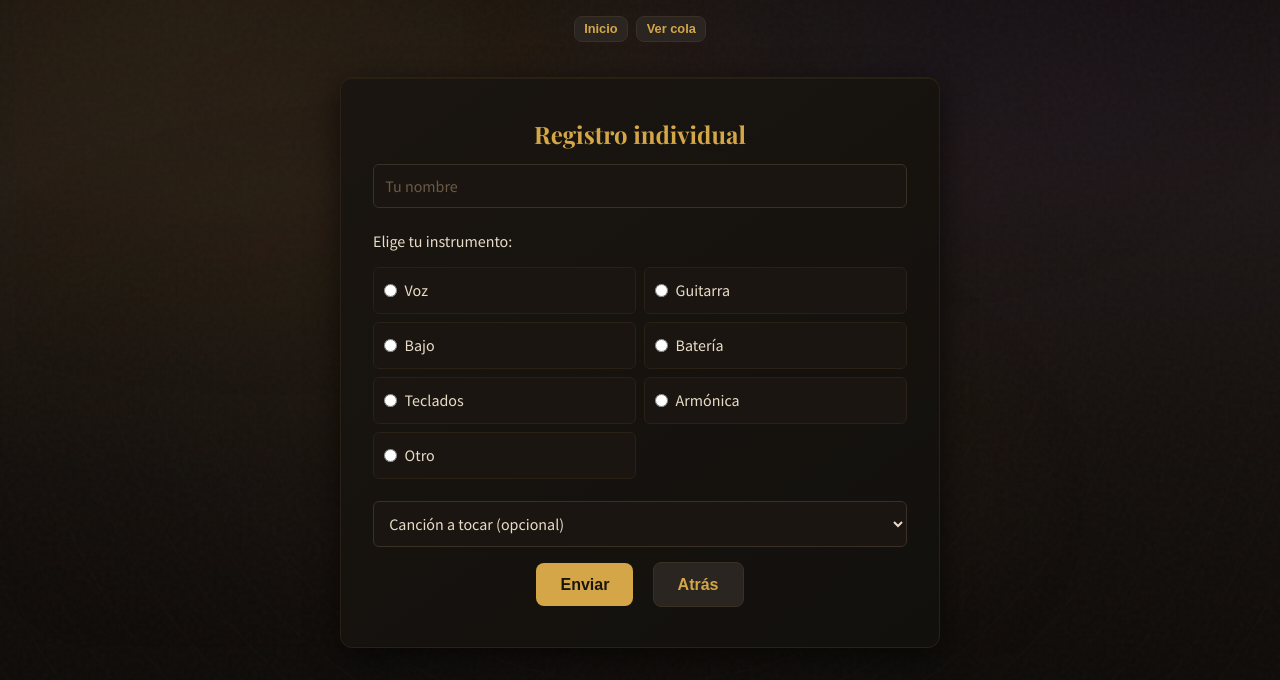
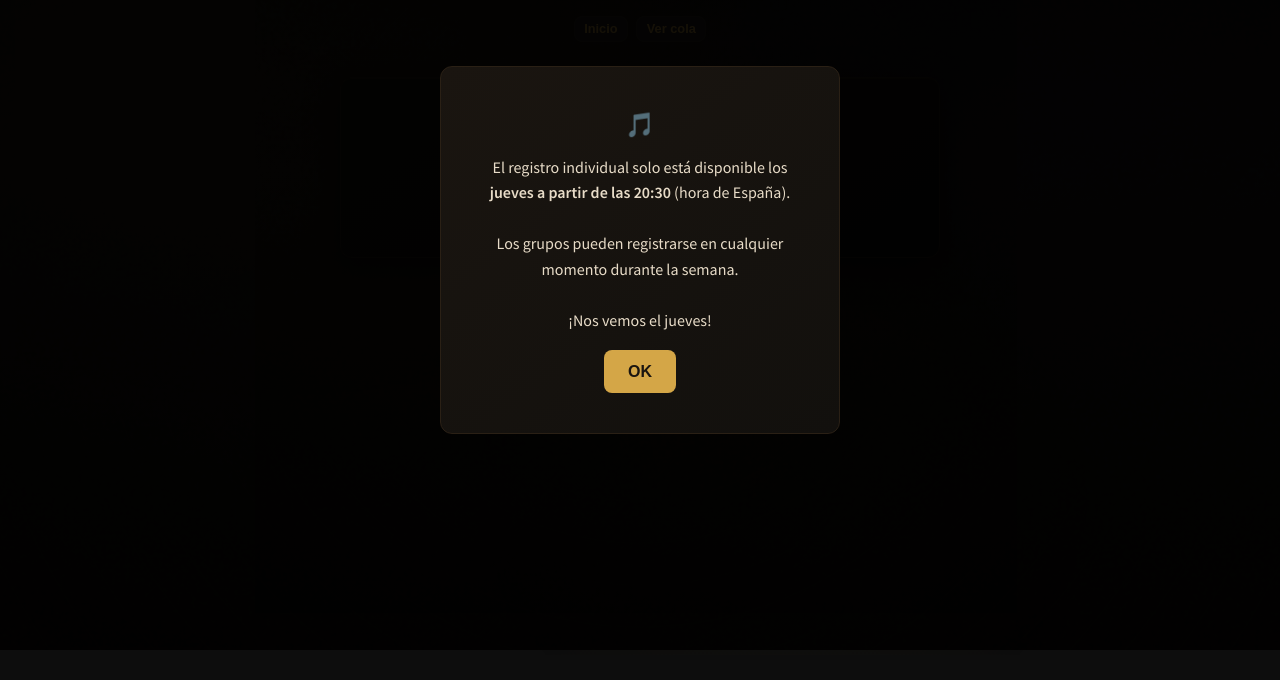
Before and after one commit to Nach-o/blues-jam-app, a website: page public/register.html in a window 1280 px wide. Both pictures are taken after a click on the button "Individual". Shown: the part 150-830 px from the top of the page. After the commit the page ends 800 px from the top, so only its background shows below. Drawn offline with nearby package versions, Linux system fonts and the light colour scheme.

Commit message:
feat: solo registration only opens Thursdays 20:30 Spain time, popup explains in ES/EN

```diff
--- a/public/register.html
+++ b/public/register.html
@@ -63,6 +63,24 @@
     </div>
   </div>
 
+  <!-- Solo time-gate popup -->
+  <div class="pin-overlay hidden" id="solo-popup">
+    <div class="pin-box" style="max-width:400px;">
+      <h2 style="color:#d4a647;">&#127925;</h2>
+      <p class="mt-1" id="solo-popup-msg-es" style="line-height:1.6;">
+        El registro individual solo est&aacute; disponible los <strong>jueves a partir de las 20:30</strong> (hora de Espa&ntilde;a).<br><br>
+        Los grupos pueden registrarse en cualquier momento durante la semana.<br><br>
+        &iexcl;Nos vemos el jueves!
+      </p>
+      <p class="mt-1 hidden" id="solo-popup-msg-en" style="line-height:1.6;">
+        Solo registration is only available on <strong>Thursdays from 20:30</strong> (Spain time).<br><br>
+        Groups can register anytime during the week.<br><br>
+        See you on Thursday!
+      </p>
+      <button class="mt-1" onclick="closeSoloPopup()">OK</button>
+    </div>
+  </div>
+
   <script src="i18n.js"></script>
   <script src="songs.js"></script>
   <script>
@@ -115,13 +133,36 @@
       });
     };
 
+    function isSoloOpen() {
+      // Solo registration opens Thursdays at 20:30 Spain time (Europe/Madrid)
+      const now = new Date();
+      const spain = new Date(now.toLocaleString("en-US", { timeZone: "Europe/Madrid" }));
+      const day = spain.getDay(); // 0=Sun, 4=Thu
+      const hour = spain.getHours();
+      const min = spain.getMinutes();
+      // Thursday (4) from 20:30 onwards
+      return day === 4 && (hour > 20 || (hour === 20 && min >= 30));
+    }
+
     function chooseType(type) {
+      if (type === "individual" && !isSoloOpen()) {
+        // Show the right language message
+        const isEs = getLang() === "es";
+        document.getElementById("solo-popup-msg-es").classList.toggle("hidden", !isEs);
+        document.getElementById("solo-popup-msg-en").classList.toggle("hidden", isEs);
+        document.getElementById("solo-popup").classList.remove("hidden");
+        return;
+      }
       document.getElementById("step-type").classList.add("hidden");
       if (type === "individual") {
         document.getElementById("step-individual").classList.remove("hidden");
       } else {
         document.getElementById("step-group").classList.remove("hidden");
       }
+    }
+
+    function closeSoloPopup() {
+      document.getElementById("solo-popup").classList.add("hidden");
     }
 
     function goBack() {
```
